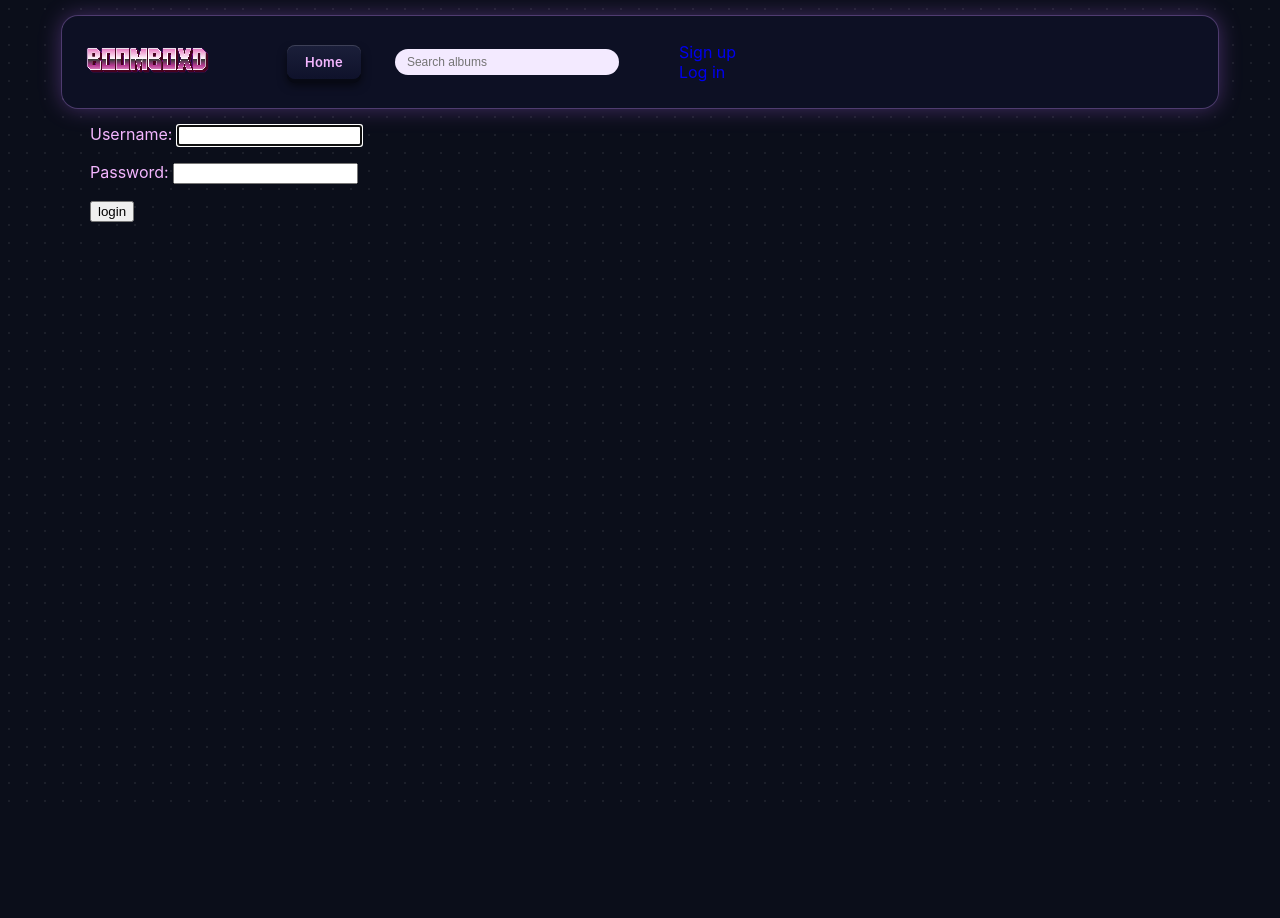
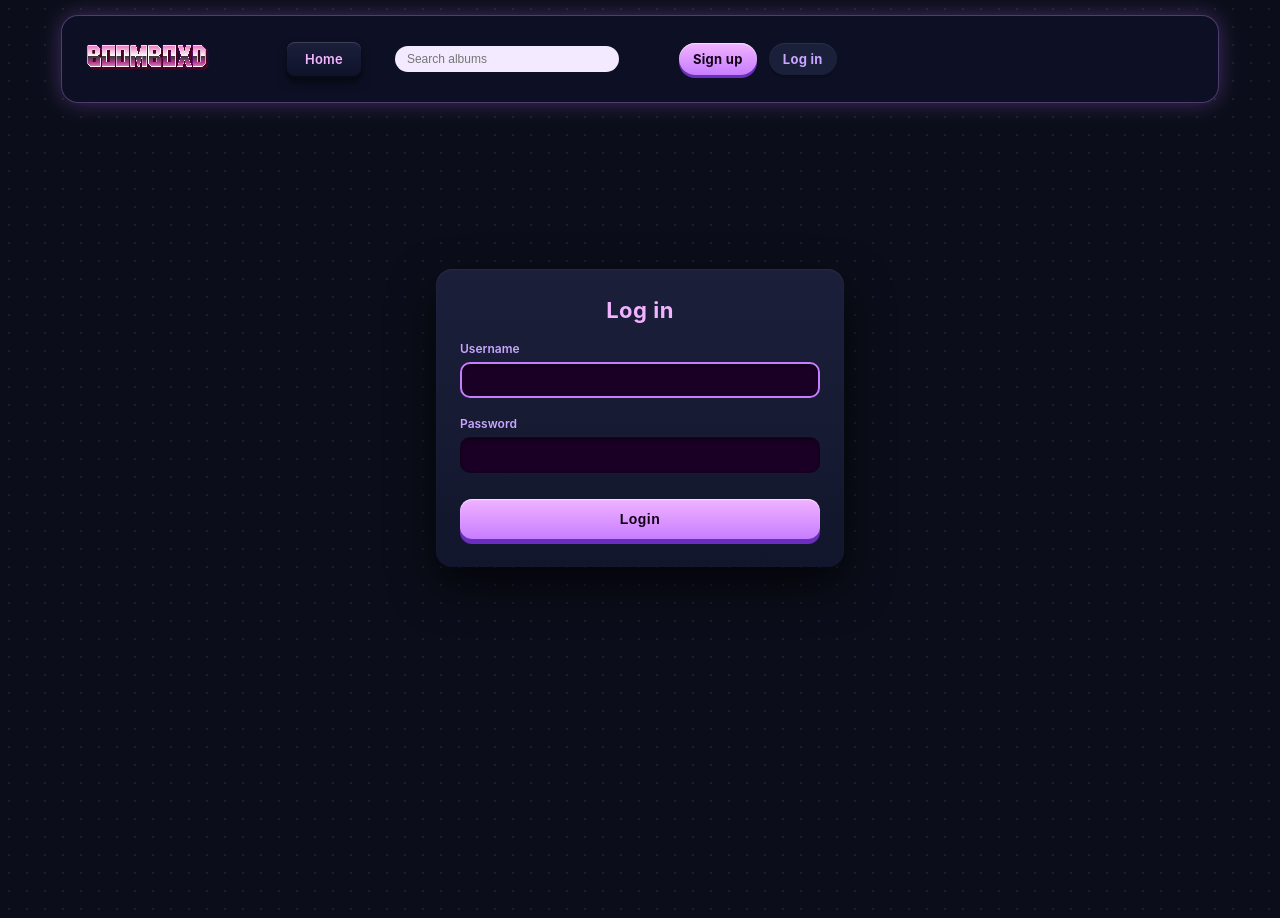
Before and after one commit to Danalajmi/BoomBoxd, a Django app: page /accounts/login/ in a window 1280 px wide. Before the commit the page ends 802 px from the top, so only its background shows below. Run offline with Django 5.2, Linux system fonts and the light colour scheme; parts of the project's set-up code (start-up, migrations or seed data) failed here and were passed over.

Commit message:
Auth styled

```diff
--- a/boomboxd/main_app/static/css/style.css
+++ b/boomboxd/main_app/static/css/style.css
@@ -1424,3 +1424,229 @@ ul {
     inset 0 2px 3px rgba(0, 0, 0, 0.5),
     0 1px 0 #140017;
 }
+
+
+/* =========================
+   AUTH LAYOUT
+========================= */
+
+.auth-wrapper {
+  min-height: 100vh;
+  display: flex;
+  align-items: center;
+  justify-content: center;
+background: transparent;
+
+}
+
+/* =========================
+   CARD
+========================= */
+
+.auth-card {
+  width: 100%;
+  max-width: 360px;
+
+  padding: 28px 24px;
+  border-radius: 16px;
+
+  background: linear-gradient(180deg, #1b1f3a, #12162c);
+
+  box-shadow:
+    inset 0 1px 2px rgba(255, 255, 255, 0.06),
+    0 18px 45px rgba(0, 0, 0, 0.7);
+
+  display: flex;
+  flex-direction: column;
+  gap: 18px;
+  transform: translateY(-100px);
+}
+
+
+/* =========================
+   TITLE
+========================= */
+
+.auth-title {
+  margin: 0;
+  text-align: center;
+
+  font-size: 22px;
+  font-weight: 700;
+  letter-spacing: 0.5px;
+
+  color: #f1b3ff;
+}
+
+/* =========================
+   FIELDS
+========================= */
+
+.auth-field {
+  display: flex;
+  flex-direction: column;
+  gap: 6px;
+}
+
+.auth-field label {
+  font-size: 12px;
+  font-weight: 600;
+  color: #c9a6ff;
+}
+
+.auth-field input {
+  background: #1a0024;
+  border: none;
+
+  padding: 10px 12px;
+  border-radius: 10px;
+
+  font-size: 14px;
+  color: #f7d6ff;
+
+  box-shadow:
+    inset 0 2px 4px rgba(0, 0, 0, 0.5),
+    inset 0 1px 1px rgba(255, 255, 255, 0.05);
+
+  transition: box-shadow 0.15s ease;
+}
+
+.auth-field input:focus {
+  outline: none;
+  box-shadow:
+    inset 0 0 0 2px #c77dff,
+    inset 0 2px 4px rgba(0, 0, 0, 0.6);
+}
+
+/* =========================
+   ERRORS
+========================= */
+
+.auth-error {
+  font-size: 12px;
+  color: #ff6b6b;
+  text-align: center;
+  margin: 0;
+}
+
+/* =========================
+   SUBMIT BUTTON
+========================= */
+
+.auth-submit {
+  margin-top: 8px;
+  border: none;
+  cursor: pointer;
+
+  padding: 12px;
+  font-size: 14px;
+  font-weight: 700;
+  letter-spacing: 0.5px;
+
+  color: #140017;
+
+  background: linear-gradient(180deg, #f1b3ff, #c77dff);
+  border-radius: 12px;
+
+  box-shadow:
+    inset 0 1px 1px rgba(255, 255, 255, 0.6),
+    0 5px 0 #6a2fbf;
+
+  transition:
+    transform 0.12s ease,
+    box-shadow 0.12s ease,
+    filter 0.12s ease;
+}
+
+.auth-submit:hover {
+  filter: brightness(1.05);
+}
+
+.auth-submit:active {
+  transform: translateY(3px);
+  box-shadow:
+    inset 0 2px 3px rgba(0, 0, 0, 0.4),
+    0 2px 0 #6a2fbf;
+}
+
+.auth-error ul {
+  padding-left: 16px;
+  margin: 6px 0 0;
+  font-size: 12px;
+  color: #ff9aa2;
+}
+
+/* =========================
+   AUTH LINK LIST
+========================= */
+
+.auth-links {
+  list-style: none;
+  padding: 0;
+  margin: 0;
+
+  display: flex;
+  gap: 12px;
+  align-items: center;
+}
+
+/* =========================
+   BASE LINK STYLE
+========================= */
+
+.auth-link {
+  display: inline-flex;
+  align-items: center;
+  justify-content: center;
+
+  padding: 8px 14px;
+
+  font-size: 13px;
+  font-weight: 700;
+  letter-spacing: 0.3px;
+
+  text-decoration: none;
+  color: #c9a6ff;
+
+  background: #1a1f3a;
+  border-radius: 999px;
+
+  box-shadow:
+    inset 0 1px 1px rgba(255, 255, 255, 0.08),
+    0 3px 0 #0b0e1a;
+
+  transition:
+    transform 0.12s ease,
+    box-shadow 0.12s ease,
+    filter 0.12s ease;
+}
+
+.auth-link:hover {
+  filter: brightness(1.1);
+}
+
+.auth-link:active {
+  transform: translateY(2px);
+  box-shadow:
+    inset 0 2px 3px rgba(0, 0, 0, 0.5),
+    0 1px 0 #0b0e1a;
+}
+
+/* =========================
+   PRIMARY (SIGN UP)
+========================= */
+
+.auth-link.primary {
+  color: #140017;
+  background: linear-gradient(180deg, #f1b3ff, #c77dff);
+
+  box-shadow:
+    inset 0 1px 1px rgba(255, 255, 255, 0.6),
+    0 3px 0 #6a2fbf;
+}
+
+.auth-link.primary:active {
+  box-shadow:
+    inset 0 2px 3px rgba(0, 0, 0, 0.4),
+    0 1px 0 #6a2fbf;
+}
--- a/boomboxd/main_app/templates/album-detail.html
+++ b/boomboxd/main_app/templates/album-detail.html
@@ -27,6 +27,7 @@
   <div class="reviews-header">
     <h1>Thoughts</h1>
 
+    {%if user.is_authenticated%}
     <a href="{% url 'create-review' album.id %}" class="primary-btn icon-btn">
       <i class="material-icons">add</i>
     </a>
@@ -63,6 +64,9 @@
     {% endfor %}
   </div>
 
+  {%else%}
+  <h1>login to view reviews</h1>
+  {%endif%}
 </div>
 
 {% endblock content %}
--- a/boomboxd/main_app/templates/base.html
+++ b/boomboxd/main_app/templates/base.html
@@ -49,8 +49,10 @@
       </li>
 
       {%else%}
-      <li><a href="{%url 'signup'%}">Sign up</a></li>
-      <li><a href="{%url 'login'%}">Log in</a></li>
+<ul class="auth-links">
+  <li><a href="{% url 'signup' %}" class="auth-link primary">Sign up</a></li>
+  <li><a href="{% url 'login' %}" class="auth-link">Log in</a></li>
+</ul>
       {%endif%}
     </ul>
 
--- a/boomboxd/main_app/templates/registration/login.html
+++ b/boomboxd/main_app/templates/registration/login.html
@@ -1,9 +1,28 @@
 {% extends "base.html" %}
 {% block content %}
-<form action="{%url 'login'%}" method="POST">
-  {% csrf_token %}
-  {{form.as_p}}
-  <input type="submit" value="login" class="btn">
-</form>
+<div class="auth-wrapper">
+  <form action="{% url 'login' %}" method="POST" class="auth-card">
+    {% csrf_token %}
+
+    <h1 class="auth-title">Log in</h1>
+
+    <div class="auth-field">
+      <label for="{{ form.username.id_for_label }}">Username</label>
+      {{ form.username }}
+    </div>
+
+    <div class="auth-field">
+      <label for="{{ form.password.id_for_label }}">Password</label>
+      {{ form.password }}
+    </div>
+
+    {% if form.non_field_errors %}
+      <p class="auth-error">{{ form.non_field_errors }}</p>
+    {% endif %}
+
+    <input type="submit" value="Login" class="auth-submit">
+  </form>
+</div>
+
 
 {% endblock content %}
```
Also changed, not shown: boomboxd/main_app/templates/registration/signup.html (+38 -6 lines), boomboxd/main_app/views.py (+6 -2 lines).
